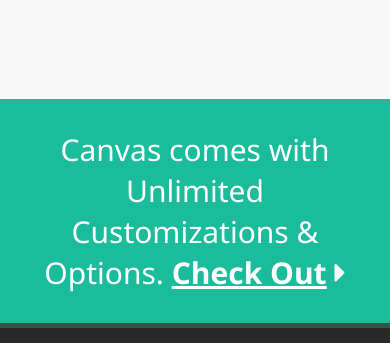
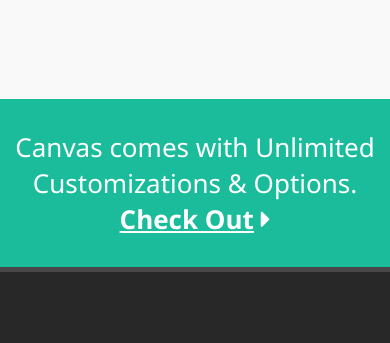
Before and after one commit to sakib-75/Canvas-Theme-Design, a plain HTML site: page index.html in a window 390 px wide. Shown: the part 8360-8703 px from the top of the page. Drawn offline with Linux system fonts and the light colour scheme.

Commit message:
Update responsive.css

```diff
--- a/CSS/responsive.css
+++ b/CSS/responsive.css
@@ -187,6 +187,10 @@
         .block5 {
             border: none;
             border-bottom: 1px dashed #ddd;
+        }
+
+        .check-out p {
+            font-size: 26px;
         }
 
         /* ............Footer.............*/
```
